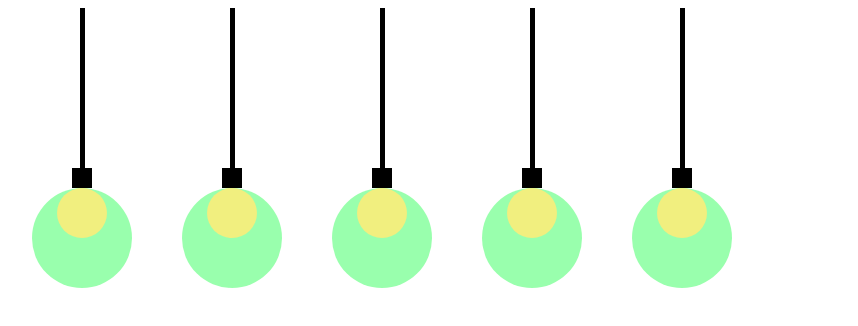
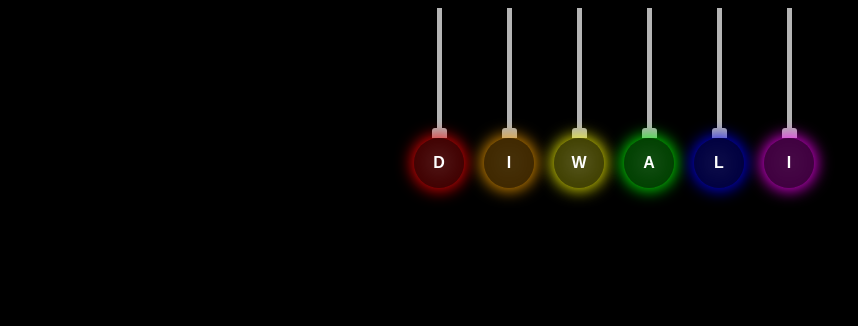
Before and after one commit to Himanshhhyou/olevelcss, a plain HTML site: page class-codes/diwali.html in a window 1280 px wide. Shown: the whole page, without its empty margins (26-884 px from the left). Drawn offline with Linux system fonts and the light colour scheme.

Commit message:
Revamp Diwali bulbs page and update file list
Redesigned class-codes/diwali.html with improved layout, multiple colored bulbs, and modernized styles. Added 04_external.css for external styling. Updated index.html to include new class code files in the file list and adjusted the featured file.

```diff
--- /dev/null
+++ b/04_external.css
@@ -0,0 +1,4 @@
+h1{
+    color: blue;
+    background-color: red;
+}
--- a/class-codes/diwali.html
+++ b/class-codes/diwali.html
@@ -1,78 +1,140 @@
 <!DOCTYPE html>
 <html lang="en">
 <head>
-    <title>Document</title>
+  <meta charset="UTF-8">
+  <title>Diwali Bulbs ✨</title>
   <style>
-        body{
-            display: flex;;;
+    body {
+      display: flex;
+      justify-content: center;
+      align-items: flex-start;
+      gap: 20px;
+      height: 100vh;
+      background: #000;
+      font-family: 'Poppins', sans-serif;
     }
-        #bulb{
-            margin-left: 50px;
+
+    .bulb {
       display: flex;
       flex-direction: column;
+      align-items: center;
+    }
+
+    .rope {
+      width: 5px;
+      height: 120px;
+      background-color: #b5b5b5;
+    }
+
+    .holder {
+      background-color: #b2b2b2;
+      width: 15px;
+      height: 10px;
+      border-radius: 3px 3px 0 0;
+    }
+
+    .glass {
+      position: relative;
+      width: 50px;
+      height: 50px;
+      border-radius: 50%;
+      display: flex;
       justify-content: center;
       align-items: center;
+      color: white;
+      font-size: 33px;
+      font-weight: 700;
+      text-shadow: 0 0 25px white;
     }
-        #rope{
-            width: 5px;
-            height: 160px;
-            background-color: black;
+    .glass span{
+        font-size: 16px;
+    }
 
+    /* Unique bulb colors */
+    .red .glass {
+      background: rgba(255, 0, 0, 0.25);
+      box-shadow: 0 0 15px 3px rgba(255,0,0,0.8);
     }
-        #glass{
-            background-color: rgba(0, 255, 51, 0.4);
-            width: 100px;
-            height: 100px;
-            border-radius: 50%;
+
+    .orange .glass {
+      background: rgba(255, 165, 0, 0.25);
+      box-shadow: 0 0 15px 3px rgba(255,165,0,0.8);
     }
-        #small{
-            width: 50px;
-            height: 50px;
-            background-color: rgb(241, 239, 127);
-            margin: auto;
-            border-radius: 50%;
+
+    .yellow .glass {
+      background: rgba(255, 255, 0, 0.25);
+      box-shadow: 0 0 15px 3px rgba(255,255,0,0.8);
     }
-        #holder{
-            background-color: black;
-            width: 20px;
-            height: 20px;
+
+    .green .glass {
+      background: rgba(0, 255, 0, 0.25);
+      box-shadow: 0 0 15px 3px rgba(0,255,0,0.8);
     }
+
+    .blue .glass {
+      background: rgba(0, 0, 255, 0.25);
+      box-shadow: 0 0 15px 3px rgba(0,0,255,0.8);
+    }
+
+    .pink .glass {
+      background: rgba(255, 0, 255, 0.25);
+      box-shadow: 0 0 15px 3px rgba(255,0,255,0.8);
+    }
+
   </style>
 </head>
 <body>
-    <div id="bulb">
-        <div id="rope"></div>
-        <div id="holder"></div>
-        <div id="glass">
-            <div id="small"></div>
+  <div class="bulb red">
+    <div class="rope"></div>
+    <div class="holder"></div>
+    <div class="glass">
+      <div class="small"></div>
+      <span>D</span>
     </div>
   </div>
-    <div id="bulb">
-        <div id="rope"></div>
-        <div id="holder"></div>
-        <div id="glass">
-            <div id="small"></div>
+
+  <div class="bulb orange">
+    <div class="rope"></div>
+    <div class="holder"></div>
+    <div class="glass">
+      <div class="small"></div>
+      <span>I</span>
     </div>
   </div>
-    <div id="bulb">
-        <div id="rope"></div>
-        <div id="holder"></div>
-        <div id="glass">
-            <div id="small"></div>
+
+  <div class="bulb yellow">
+    <div class="rope"></div>
+    <div class="holder"></div>
+    <div class="glass">
+      <div class="small"></div>
+      <span>W</span>
     </div>
   </div>
-    <div id="bulb">
-        <div id="rope"></div>
-        <div id="holder"></div>
-        <div id="glass">
-            <div id="small"></div>
+
+  <div class="bulb green">
+    <div class="rope"></div>
+    <div class="holder"></div>
+    <div class="glass">
+      <div class="small"></div>
+      <span>A</span>
     </div>
   </div>
-    <div id="bulb">
-        <div id="rope"></div>
-        <div id="holder"></div>
-        <div id="glass">
-            <div id="small"></div>
+
+  <div class="bulb blue">
+    <div class="rope"></div>
+    <div class="holder"></div>
+    <div class="glass">
+      <div class="small"></div>
+      <span>L</span>
+    </div>
+  </div>
+
+  <div class="bulb pink">
+    <div class="rope"></div>
+    <div class="holder"></div>
+    <div class="glass">
+      <div class="small"></div>
+      <span>I</span>
     </div>
   </div>
 </body>
```
Also changed, not shown: index.html (+50 -6 lines). Lines whose indentation alone changed are shown as unchanged.
